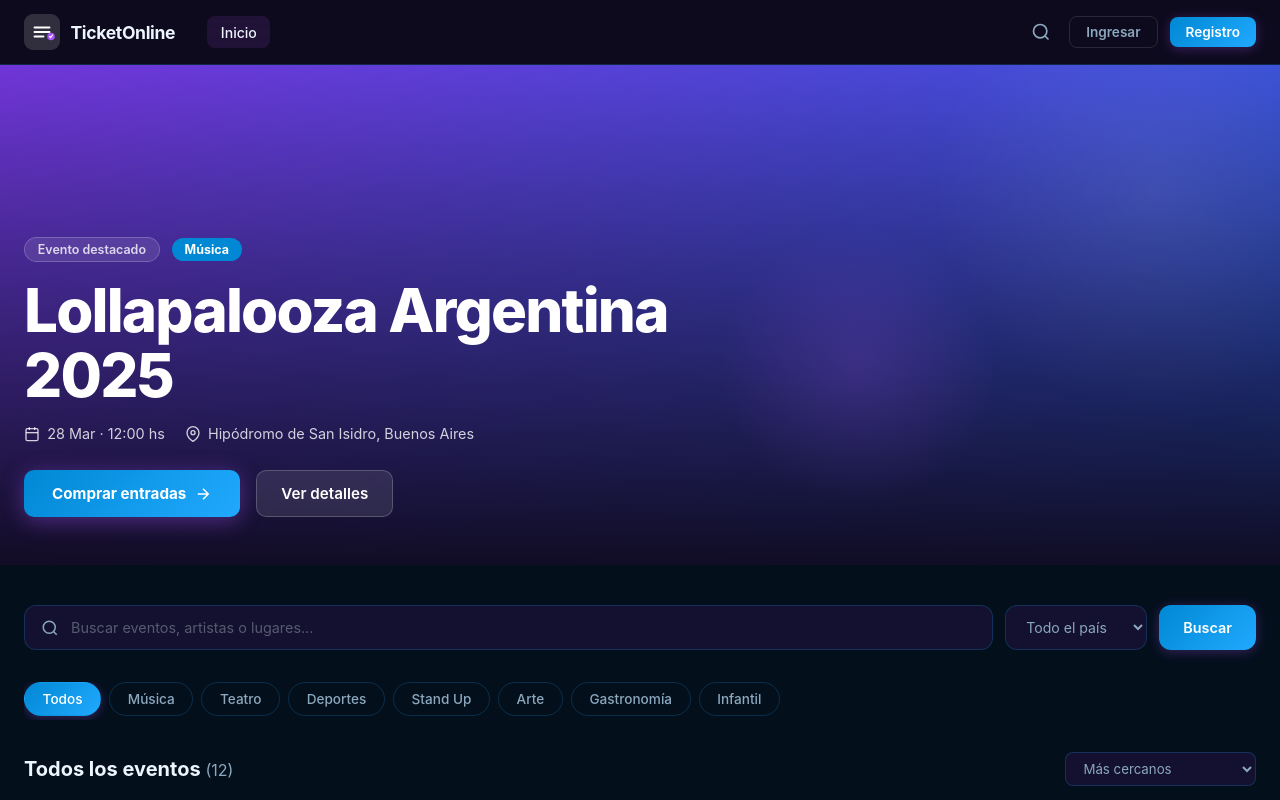
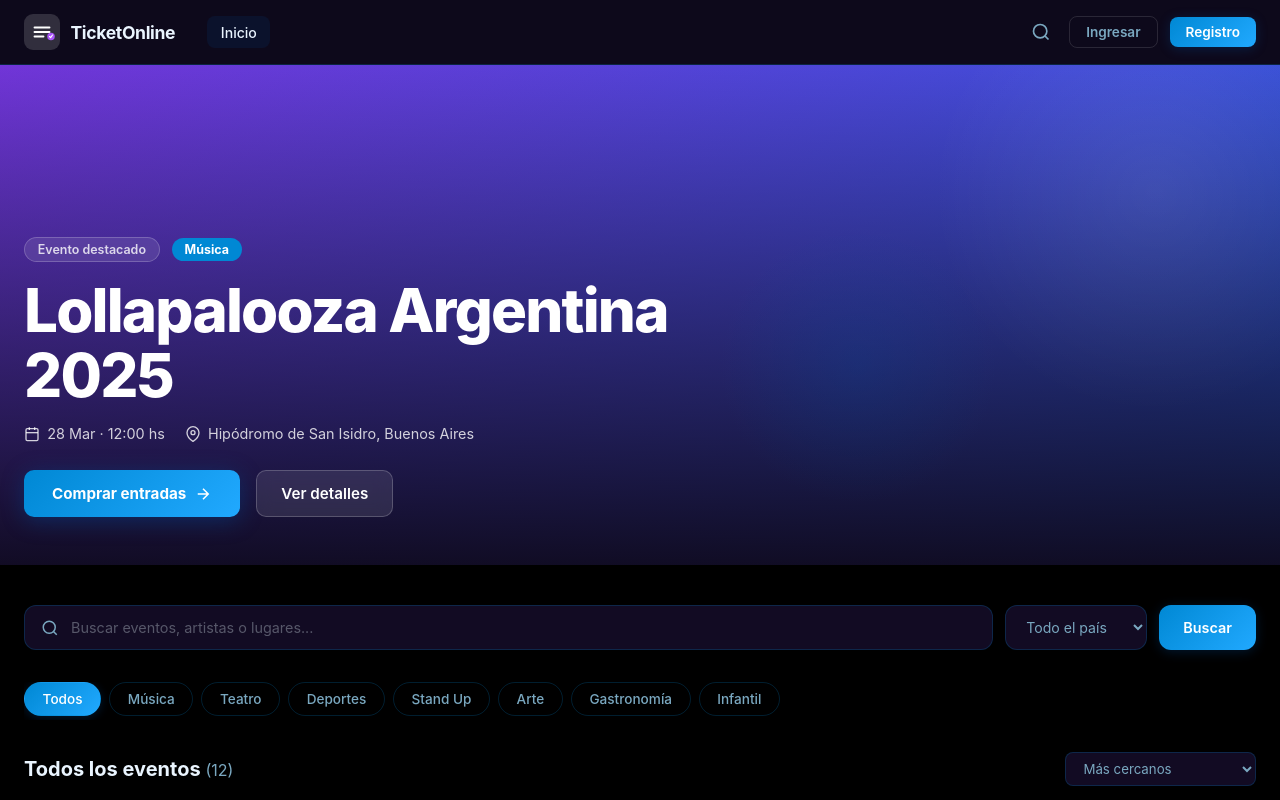
Before and after one commit to todopasaprod-sudo/Frontend-TicketOnline, an Angular app: page /eventos in a window 1280 px wide. Shown: the top 800 px of the page. Built offline with nearby package versions, Linux system fonts and the light colour scheme.

Commit message:
Se mejoro el tema black

```diff
--- a/src/styles/_variables.scss
+++ b/src/styles/_variables.scss
@@ -1,5 +1,5 @@
 // ===========================
-// Blues
+// Blues (sin cambios — base)
 // ===========================
 $blue-400:   #47bcff;
 $blue-500:   #21a9ff;
@@ -8,48 +8,47 @@
 // ===========================
 // Backgrounds
 // ===========================
-// $bg-dark:    #f3f3f3;
-$bg-dark:    #040f1c;
-$bg-sidebar: #020b14;
-$bg-card:    #071525;
-$bg-input:   #0a1e33;
+$bg-dark:    #000000;
+$bg-sidebar: #020c16;  // era #020b14 → +1 paso de azul más frío (hue 204°)
+$bg-card:    #061625;  // era #071525 → ligero ajuste para alinear al hue exacto
+$bg-input:   #0a1f33;  // era #0a1e33 → un tono más hacia el azul puro
 
 // ===========================
 // Border
 // ===========================
-$border:     rgba(33, 169, 255, 0.2);
+$border: rgba(0, 136, 212, 0.22); // deriva directamente de $blue-600 en vez de $blue-500
 
 // ===========================
 // Text
 // ===========================
-$text-main:  #edf6ff;
-$text-muted: #8ba8be;
+$text-main:  #eaf5ff;  // era #edf6ff → tinte azul-frío más puro (menos neutro)
+$text-muted: #7aa8c0;  // era #8ba8be → satura un poco más hacia el blue-600
 
 // ===========================
-// Accent purple
+// Accent purple (sin cambios)
 // ===========================
-$purple:     #a855f7;  // base para todos los rgba(168,85,247,...) del app
+$purple: #0050a0;
 
 // ===========================
-// Status / semantic colors
+// Status / semantic
 // ===========================
-$green:      #34d399;  // éxito, tendencias positivas
-$yellow:     #fbbf24;  // advertencia
+$green:  #22d09a;  // era #34d399 → desplazado levemente a cian para no chocar con el azul
+$yellow: #f5b800;  // era #fbbf24 → más saturado, sin tanto naranja
+$red:    #f16c6c;  // era #f87171 → un pelín más frío para que no desentone
 
 // ===========================
-// Brand panel (login / register)
+// Brand panel
 // ===========================
-$brand-dark: #1e0a3c;
-$brand-mid:  #3b0764;
+$brand-dark: #001a33;  // era #1e0a3c → reemplaza el purple-oscuro por deep-blue coherente
+$brand-mid:  #003060;  // era #3b0764 → mismo criterio, azul profundo en vez de violeta
 
 // ===========================
 // Misc
 // ===========================
-$red:        #f87171;
-$sidebar-w:  240px;
+$sidebar-w: 240px;
 
 // ===========================
 // Comparison chart colors
 // ===========================
-$color-a:    #6366f1;
-$color-b:    #21a9ff;
+$color-a: #5b7cf5;  // era #6366f1 → empujado levemente hacia el azul (menos violeta)
+$color-b: #21a9ff;  // sin cambios, ya es $blue-500
```
